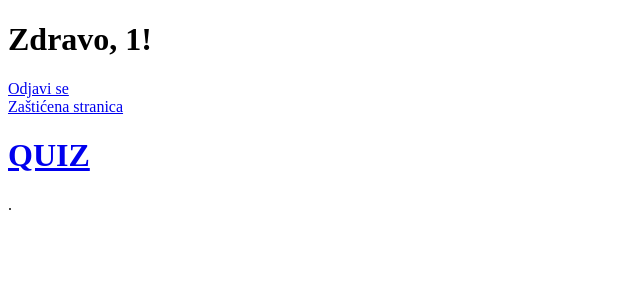
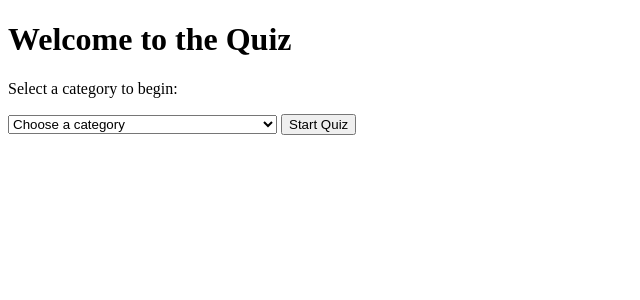
Before and after one commit to Erten00/Hakaton24, a Flask app: page / in a window 1280 px wide. Shown: the top 300 px of the page, without its empty margins (0-640 px from the left). Run offline with Flask 3, Linux system fonts and the light colour scheme; the visitor is signed in with stand-in values (Sample User, id 1).

Commit message:
Quiz test 6

```diff
--- a/app.py
+++ b/app.py
@@ -28,9 +28,45 @@ def load_user(user_id):
     return None
 
 # Ruta za početnu stranicu
-@app.route("/")
+@app.route('/', methods=['GET', 'POST'])
 def home():
-    return render_template("index.html", user=current_user)
+    categories = [
+        {"id": 9, "name": "General Knowledge"},
+        {"id": 10, "name": "Entertainment: Books"},
+        {"id": 11, "name": "Entertainment: Film"},
+        {"id": 12, "name": "Entertainment: Music"},
+        {"id": 13, "name": "Entertainment: Musicals & Theatres"},
+        {"id": 14, "name": "Entertainment: Television"},
+        {"id": 15, "name": "Entertainment: Video Games"},
+        {"id": 16, "name": "Entertainment: Board Games"},
+        {"id": 17, "name": "Science & Nature"},
+        {"id": 18, "name": "Science: Computers"},
+        {"id": 19, "name": "Science: Mathematics"},
+        {"id": 20, "name": "Mythology"},
+        {"id": 21, "name": "Sports"},
+        {"id": 22, "name": "Geography"},
+        {"id": 23, "name": "History"},
+        {"id": 24, "name": "Politics"},
+        {"id": 25, "name": "Art"},
+        {"id": 26, "name": "Celebrities"},
+        {"id": 27, "name": "Animals"},
+        {"id": 28, "name": "Vehicles"},
+        {"id": 29, "name": "Entertainment: Comics"},
+        {"id": 30, "name": "Science: Gadgets"},
+        {"id": 31, "name": "Entertainment: Japanese Anime & Manga"},
+        {"id": 32, "name": "Entertainment: Cartoon & Animations"}
+    ]
+
+    if request.method == 'POST':
+        selected_category = request.form.get('category')
+        if selected_category:
+            session['selected_category'] = selected_category
+            return redirect(url_for('quiz'))
+        else:
+            flash('Please select a category before proceeding.')
+
+    return render_template('index.html', categories=categories)
+
 
 # Ruta za login
 @app.route("/login", methods=["GET", "POST"])
@@ -69,7 +105,6 @@ def log_session_data():
 
 @app.route('/quiz', methods=['GET', 'POST'])
 def quiz():
-    # Ensure a valid session token exists
     if 'api_token' not in session:
         token_response = requests.get('https://opentdb.com/api_token.php?command=request')
         if token_response.status_code == 200:
@@ -78,17 +113,16 @@ def quiz():
             flash('Failed to initialize quiz session. Try again later.')
             return redirect(url_for('home'))
 
-    # Initialize quiz questions if not already present
     if 'quiz_questions' not in session or not session.get('quiz_questions'):
         token = session['api_token']
-        quiz_response = requests.get(f'https://opentdb.com/api.php?amount=10&type=multiple&token={token}')
+        category = session.get('selected_category', 9)  # Default to General Knowledge
+        quiz_response = requests.get(f'https://opentdb.com/api.php?amount=10&category={category}&type=multiple&token={token}')
         if quiz_response.status_code != 200 or not quiz_response.json().get('results'):
             flash('Failed to fetch quiz questions. Please try again later.')
             return redirect(url_for('home'))
 
         quiz_data = quiz_response.json()
 
-        # Handle token exhaustion (response_code == 4)
         if quiz_data.get('response_code') == 4:
             reset_response = requests.get(f'https://opentdb.com/api_token.php?command=reset&token={token}')
             if reset_response.status_code == 200:
@@ -98,7 +132,6 @@ def quiz():
                 flash('Failed to reset quiz session. Try again later.')
                 return redirect(url_for('home'))
 
-        # Prepare questions
         session['quiz_questions'] = []
         for question in quiz_data['results']:
             options = question['incorrect_answers'] + [question['correct_answer']]
@@ -114,7 +147,6 @@ def quiz():
         session['total_questions'] = len(session['quiz_questions'])
         session.permanent = True
 
-    # Retrieve current question
     current_index = session.get('current_question_index', 0)
     if current_index >= session['total_questions']:
         return redirect(url_for('results'))
@@ -122,26 +154,21 @@ def quiz():
     current_question = session['quiz_questions'][current_index]
 
     if request.method == 'POST':
-        # Validate submitted answer
         selected_answer = request.form.get('answer')
         if not selected_answer:
             flash('Please select an answer before submitting.')
             return redirect(url_for('quiz'))
 
-        # Check if the answer is correct
         if selected_answer == current_question['correct_answer']:
             session['correct_count'] += 1
 
-        # Move to next question
         session['current_question_index'] += 1
         session.modified = True
 
-        # Redirect to results if quiz is completed
         if session['current_question_index'] >= session['total_questions']:
             return redirect(url_for('results'))
         return redirect(url_for('quiz'))
 
-    # Render quiz template
     return render_template(
         'quiz.html',
         question=current_question['question'],
@@ -149,6 +176,7 @@ def quiz():
         current_question=current_index + 1,
         total_questions=session['total_questions']
     )
+
 
 
 
--- a/templates/index.html
+++ b/templates/index.html
@@ -1,20 +1,21 @@
 <!DOCTYPE html>
-<html>
+<html lang="en">
 <head>
-    <title>Početna</title>
+    <meta charset="UTF-8">
+    <meta name="viewport" content="width=device-width, initial-scale=1.0">
+    <title>Quiz Home</title>
 </head>
 <body>
-    {% if user.is_authenticated %}
-        <h1 color = "red">Zdravo, {{ user.id }}!</h1>
-        <a href="{{ url_for('logout') }}">Odjavi se</a>
-        <br>
-        <a href="{{ url_for('protected') }}">Zaštićena stranica</a>
-    {% else %}
-        <h1>Zdravo, posetioče!</h1>
-        <a href="{{ url_for('login') }}">Prijavi se</a>
-    {% endif %}
-
-    <h1><a href="{{ url_for('quiz') }}">QUIZ</a></h1>
+    <h1>Welcome to the Quiz</h1>
+    <p>Select a category to begin:</p>
+    <form method="POST">
+        <select name="category" required>
+            <option value="" disabled selected>Choose a category</option>
+            {% for category in categories %}
+                <option value="{{ category.id }}">{{ category.name }}</option>
+            {% endfor %}
+        </select>
+        <button type="submit">Start Quiz</button>
+    </form>
 </body>
 </html>
-.
```
